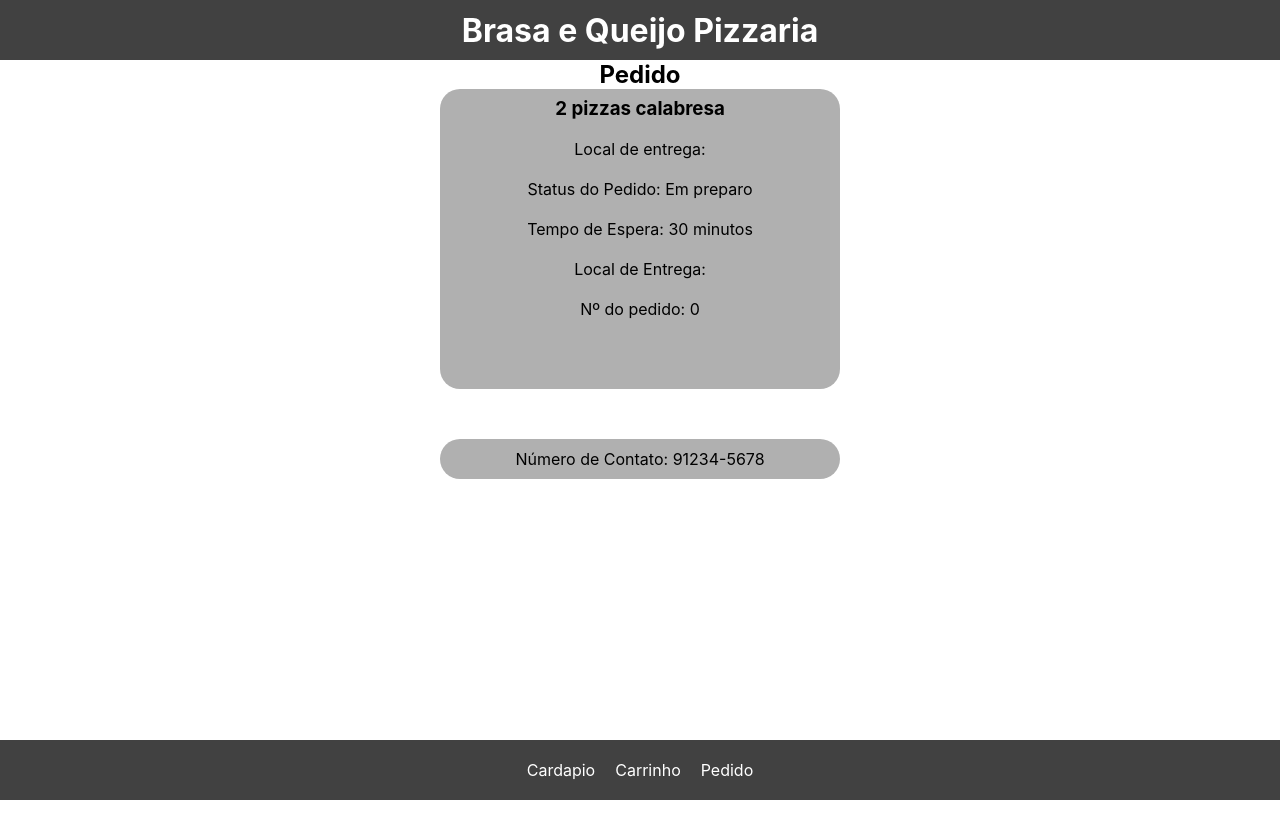
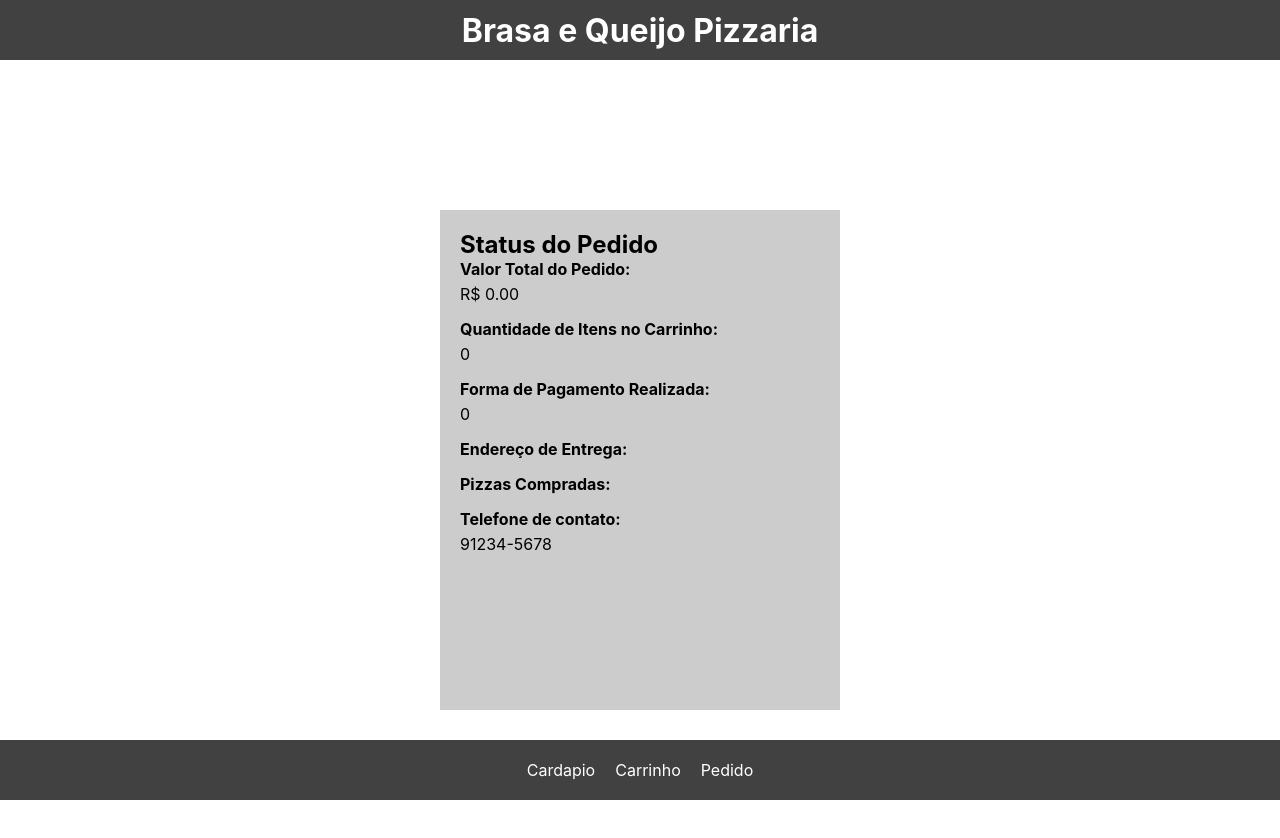
Before and after one commit to dsm-cefet-rj/trabalho-integrado-2023-2-psw-grupo-1, a React (Create React App) app in the folder react-app/: page /pedido in a window 1280 px wide. Shown: the top 838 px of the page. Before the commit the page ends 800 px from the top, so only its background shows below. Built offline with nearby package versions, Linux system fonts and the light colour scheme.

Commit message:
Nova tela de Pedido

```diff
--- a/react-app/src/telas/pedido.jsx
+++ b/react-app/src/telas/pedido.jsx
@@ -1,31 +1,54 @@
-import pedidoSlice from "../redux/pedidoSlice"
-import "./pedido.css"
+import React, { useEffect, useState } from "react";
+import "./pedido.css"; // Importe o arquivo CSS
 import { useSelector } from "react-redux"
 
-const TelaPedido = () => {
-    const pagamento = useSelector(state => state.pagamento)
+const TelaStatusPedido = () => {
+    const pagamento = useSelector(state => state.pagamento);
     const pedido = useSelector(state => state.pedido)
+    const carrinho = useSelector(state => state.carrinho)
+
+
 
     return (
-      <>
-            <div>
-                <h2 style={{textAlign: 'center'}}>Pedido</h2>
-
-                <div class="retanguloRedondo">
-                    <h3 style={{ textAlign: 'center'}}>2 pizzas calabresa</h3>
-                    <p>Local de entrega: {pedido && pedido.localEntrega}</p>
-                    <p>Status do Pedido: {pedido && pedido.statusPedido}</p>
-                    <p>Tempo de Espera: {pedido && pedido.tempoEntrega} minutos</p>
-                    <p>Local de Entrega: {pedido && pedido.localEntrega}</p>
-                    <p>Nº do pedido: {pedido && pedido.numeroPedido}</p>
-                </div>
-
-                <div class="retanguloRedondo retanguloContato" style={{ height: 40}}>
-                    <p class="textoCentralizado2">Número de Contato: {pedido && pedido.numeroContato}</p>
+        <>
+            <div className="container">
+                <div className="retangulo">
+                    <h2>Status do Pedido</h2>
+                    <div className="item">
+                        <label>Valor Total do Pedido:</label>
+                        <span>R$ {pagamento &&  pagamento.valorPagamento.toFixed(2)}</span>
+                    </div>
+                    <div className="item">
+                        <label>Quantidade de Itens no Carrinho:</label>
+                        {carrinho && carrinho.quantidade}
+                    </div>
+                    <div className="item">
+                        <label>Forma de Pagamento Realizada:</label>
+                        {pagamento && pagamento.formaPagamento}
+                    </div>
+                    <div className="item">
+                        <label>Endereço de Entrega:</label>
+                        {pedido && pedido.localEntrega}
+                    </div>
+                    <div className="item">
+                        <label>Pizzas Compradas:</label>
+                        <ul>
+                            {carrinho && carrinho.produtos ? (
+                                carrinho.produtos.map((produto) => (
+                                    <li key={produto.idProdutoCarrinho}>{produto.nome}</li>
+                                ))
+                            ) : (
+                                <li>Nenhum produto encontrado</li>
+                            )}
+                        </ul>
+                    </div>
+                    <div>
+                        <label> Telefone de contato: </label> {pedido && pedido.numeroContato}
+                    </div>
                 </div>
             </div>
-      </>
+        </>
     );
-  }
+};
 
-  export default TelaPedido;
+export default TelaStatusPedido;
```
Also changed, not shown: react-app/src/dados/produtos.json (+25 -2 lines), 1 other file (tests, documents, lock files or other folders).
